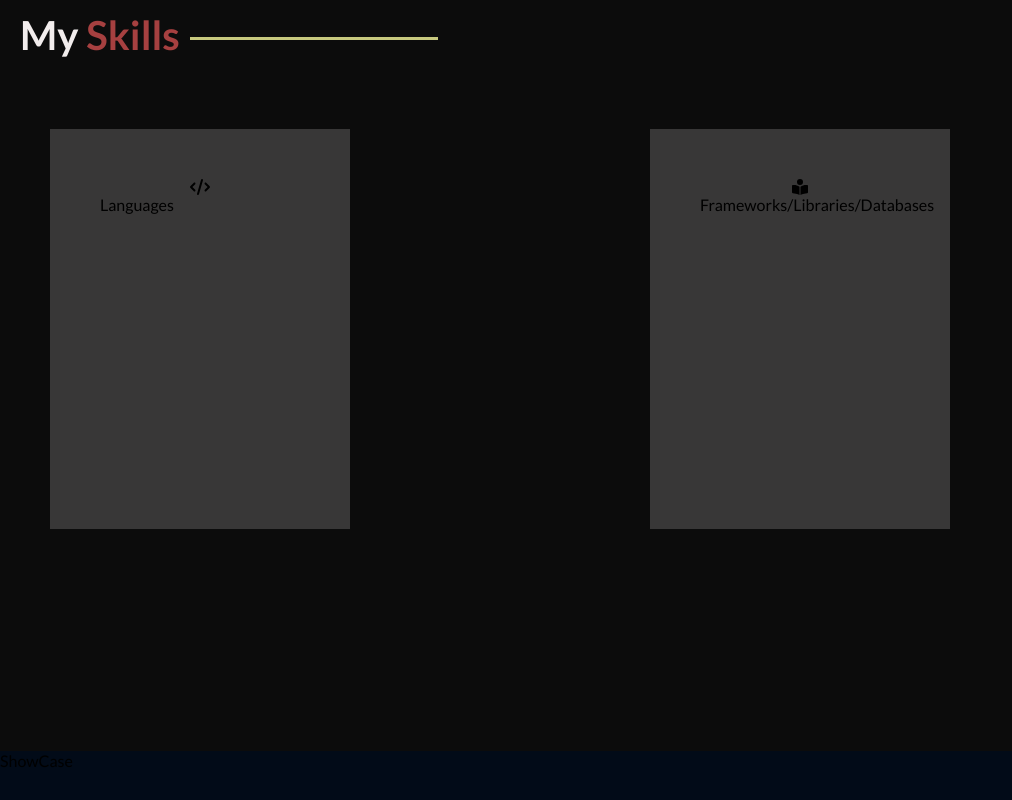
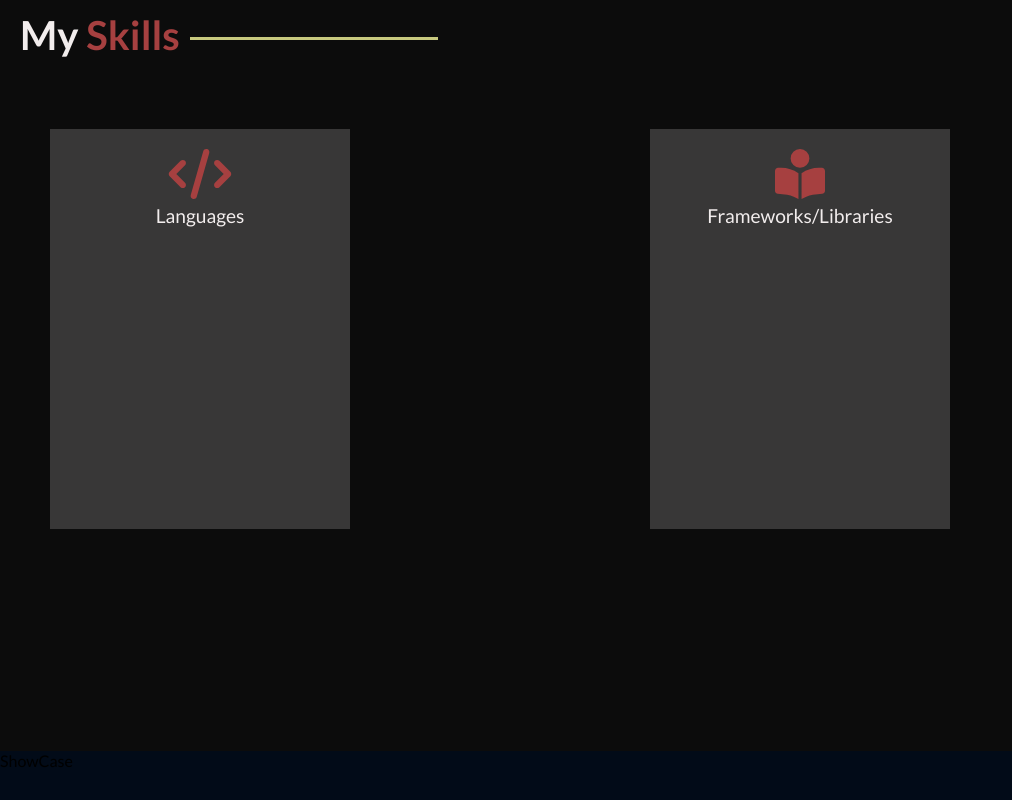
Before and after one commit to JuanP-VT/personal-web-page, a React (Create React App) app: page / in a window 1280 px wide. Shown: the part 4000-4800 px from the top of the page, without its empty margins (0-1012 px from the left). Built offline with nearby package versions, Linux system fonts and the light colour scheme.

Commit message:
changed style of skill cards

```diff
--- a/src/components/Skills.tsx
+++ b/src/components/Skills.tsx
@@ -22,7 +22,7 @@ function Skills() {
         <div className="skillBox">
           <FontAwesomeIcon icon={faBookOpenReader} />
 
-          <p className="title">Frameworks/Libraries/Databases</p>
+          <p className="title">Frameworks/Libraries</p>
         </div>
         <div className="skillBox">
           <FontAwesomeIcon icon={faWrench} />
--- a/src/styles/App.css
+++ b/src/styles/App.css
@@ -286,7 +286,7 @@
   gap: 300px;
 }
 #Skills .container .skillBox {
-  padding: 50px;
+  padding: 20px;
   display: flex;
   flex-direction: column;
   background-color: rgb(56, 55, 55);
@@ -294,6 +294,14 @@
 }
 #Skills .container .skillBox svg {
   justify-self: center;
+  height: 50px;
+  color: rgb(166, 64, 64);
+}
+#Skills .container .skillBox .title {
+  padding: 5px;
+  font-size: 1.2rem;
+  color: rgb(242, 237, 237);
+  text-align: center;
 }
 
 * {
--- a/src/styles/Skills.scss
+++ b/src/styles/Skills.scss
@@ -8,7 +8,7 @@
     grid-template-columns: repeat(auto-fit, minmax(300px, 300px));
     gap: 300px;
     .skillBox {
-      padding: 50px;
+      padding: 20px;
       display: flex;
       flex-direction: column;
       background-color: $skillCardBGC;
@@ -16,6 +16,14 @@
 
       svg {
         justify-self: center;
+        height: 50px;
+        color: $fourthTextColor;
+      }
+      .title {
+        padding: 5px;
+        font-size: 1.2rem;
+        color: $mainTextColor;
+        text-align: center;
       }
     }
   }
```
Also changed, not shown: 1 other file (tests, documents, lock files or other folders).
